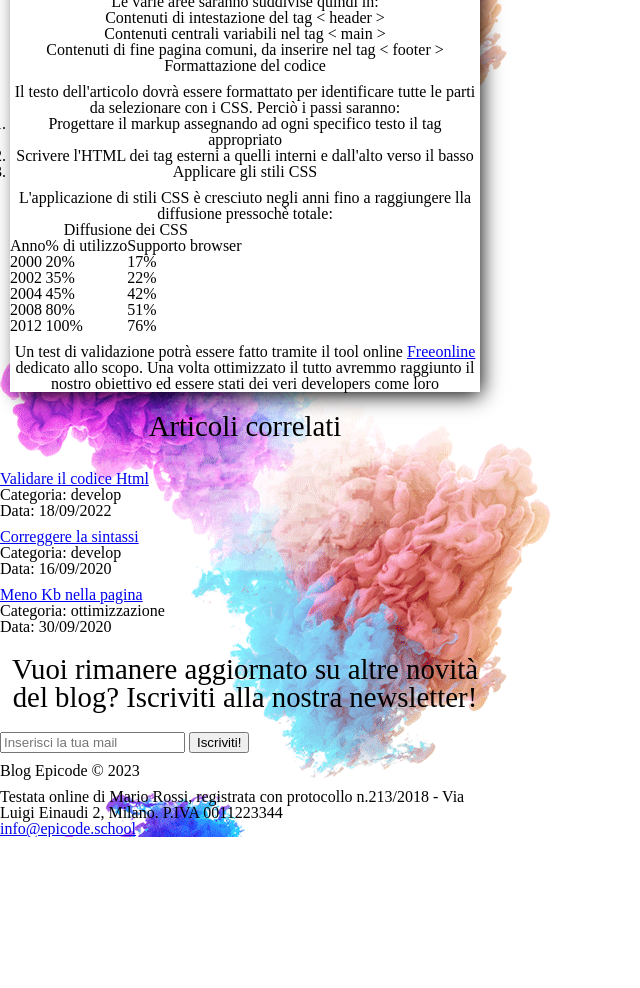
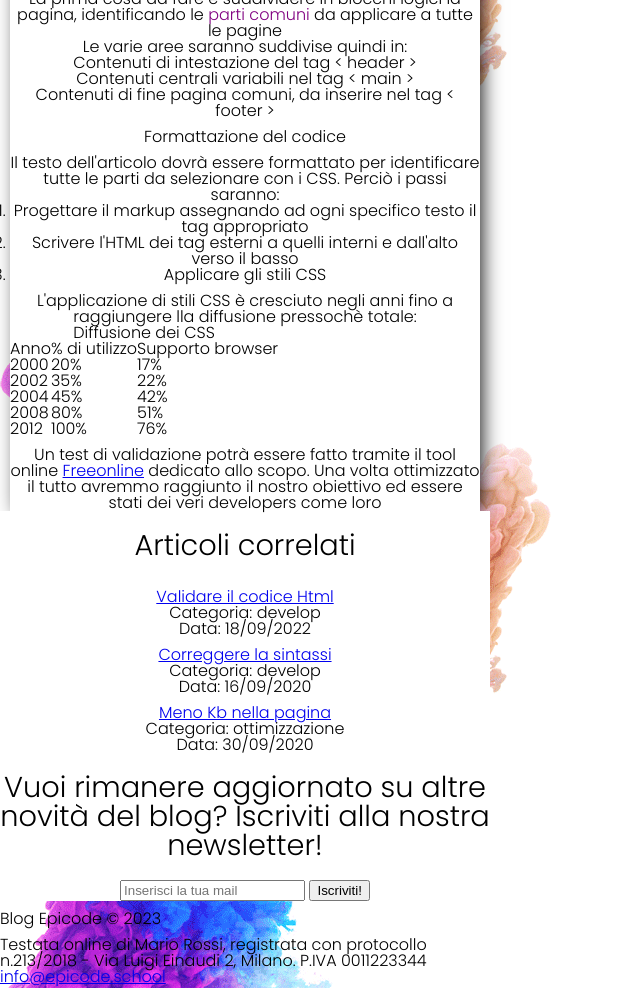
Before and after one commit to SimonePotenza1006/U1-W1-D4, a plain HTML site: page index.html in a window 1280 px wide. Shown: the part 454-1442 px from the top of the page, without its empty margins (0-640 px from the left). Before the commit the page ends 1291 px from the top, so only its background shows below. Drawn offline with Linux system fonts and the light colour scheme.

Commit message:
Compito 25/05/2023

```diff
--- a/assets/css/style.css
+++ b/assets/css/style.css
@@ -1,9 +1,11 @@
 /* IMPOSTAZIONI GENERALI */
+@import url('https://fonts.googleapis.com/css2?family=Poppins:wght@300;700&display=swap');
 
 body {
     width: 490px;
     background-image: url(img/sfondo.png);
     background-repeat: repeat-y;
+    font-family: 'Poppins', sans-serif;
 }
 
 
@@ -75,9 +77,10 @@ p {
     padding-top: 10px;
 }
 
-#div-table {
-    text-align: center;
+h3 {
+    padding-top: 10px;
 }
+
 /* ELEMENTI NEL MAIN - ARTICLE */
 strong {
     color: purple;
@@ -87,5 +90,11 @@ strong {
 /* FORM */
 
 /* ELEMENTI NELL' ASIDE */
+aside {
+    text-align: center;
+}
 
+#aside {
+    background-color: white;
+}
 /* FOOTER */
--- a/index.html
+++ b/index.html
@@ -143,6 +143,7 @@
           </article>
         </section>
       </main>
+      <div id="aside">
         <aside>
           <section>
             <h2>Articoli correlati</h2>
@@ -170,6 +171,7 @@
             </form>
           </section>
         </aside>
+      </div>
       <footer>
         <p>Blog Epicode &copy; 2023</p>
         <p>
```
Lines whose indentation alone changed are shown as unchanged.
